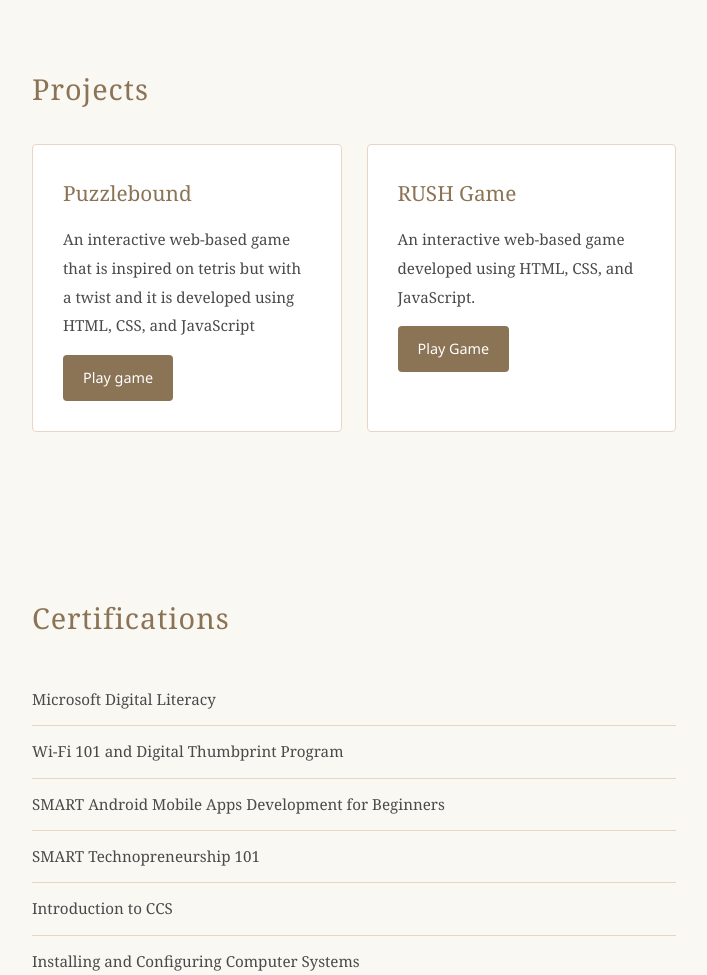
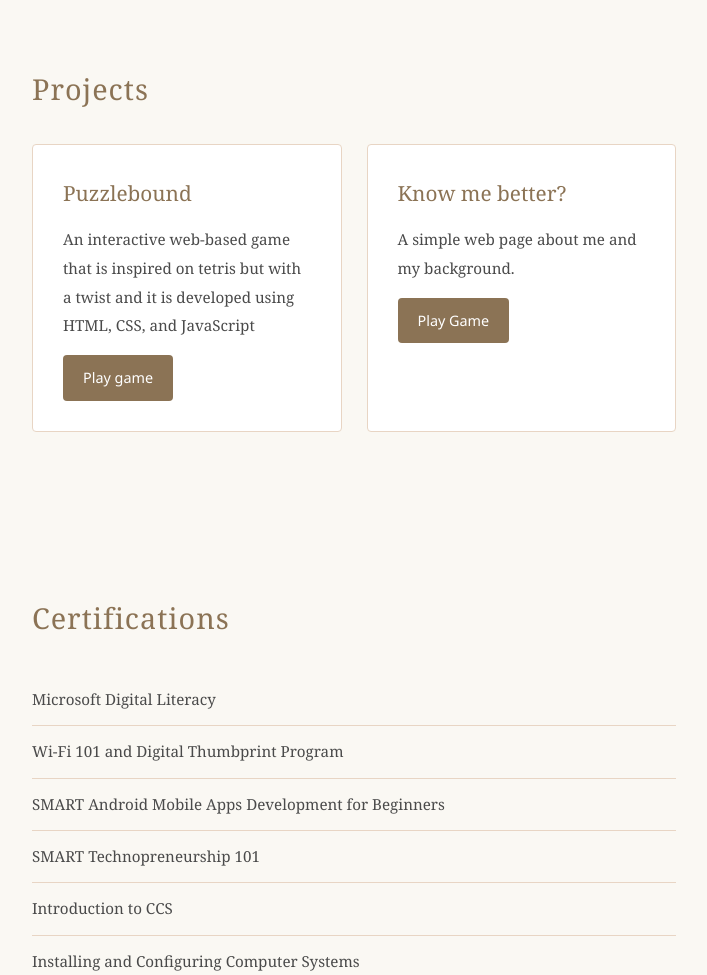
Before and after one commit to Channyyyyyyyyyy/Chrystian-Belen-portfolio, a plain HTML site: page index.html in a window 1280 px wide. Shown: the part 1080-2055 px from the top of the page, without its empty margins (286-993 px from the left). Drawn offline with Linux system fonts and the light colour scheme.

Commit message:
Update index.html

```diff
--- a/index.html
+++ b/index.html
@@ -293,8 +293,8 @@ footer a:hover {
         </div>
 
         <div class="project-card">
-            <h3>RUSH Game</h3>
-            <p>An interactive web-based game developed using HTML, CSS, and JavaScript.</p>
+            <h3>Know me better?</h3>
+            <p>A simple web page about me and my background.</p>
             <a class="btn" href="BELEN_HOME.html" target="_blank">Play Game</a>
         </div>
     </div>
```
